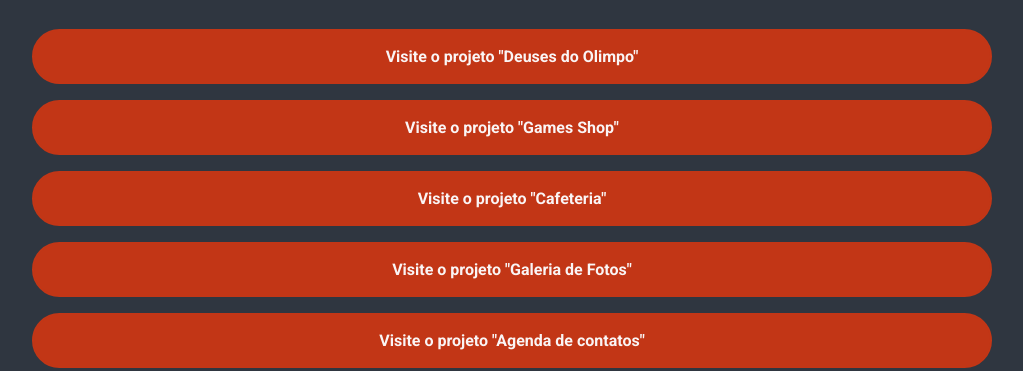
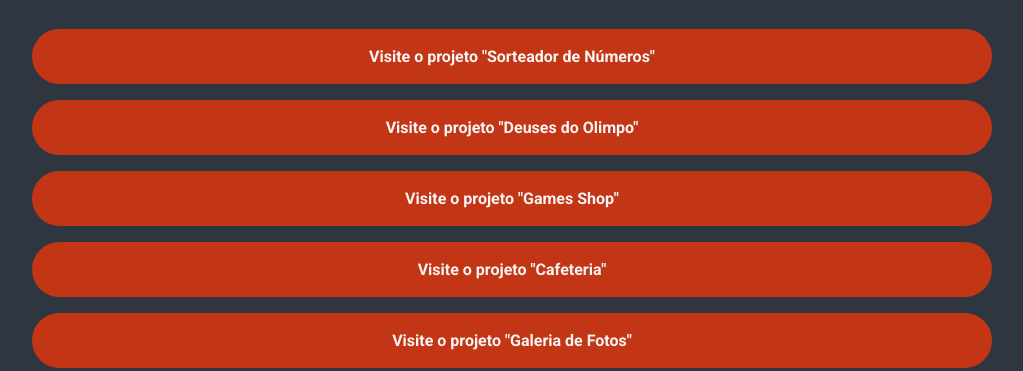
Before and after one commit to DenyCodes/portfolio2, a website: page index.html in a window 1280 px wide. Shown: the part 429-800 px from the top of the page, without its empty margins (128-1151 px from the left). Drawn offline with Linux system fonts and the light colour scheme.

Commit message:
sorteador

```diff
--- a/index.html
+++ b/index.html
@@ -46,6 +46,11 @@
         <nav>
             <ul class="projects-list">
                 <li class="projects-list-item">
+                    <a href="https://sorteadorgruntdenis.vercel.app/">
+                        Visite o projeto "Sorteador de Números"
+                    </a>
+                </li>
+                <li class="projects-list-item">
                     <a href="https://projeto14-eosin.vercel.app/">
                         Visite o projeto "Deuses do Olimpo"
                     </a>
```
